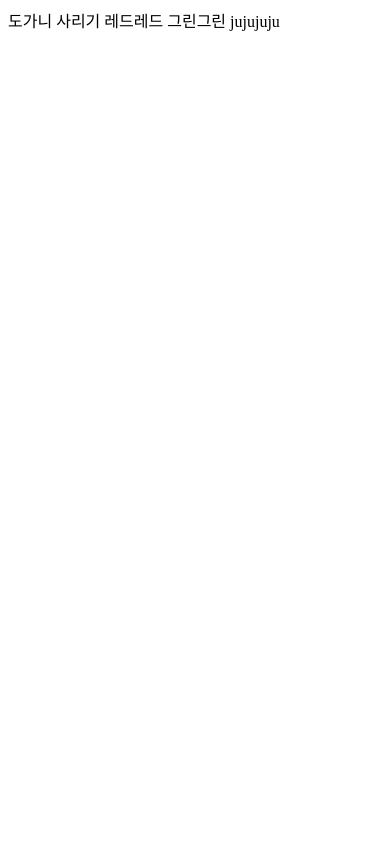
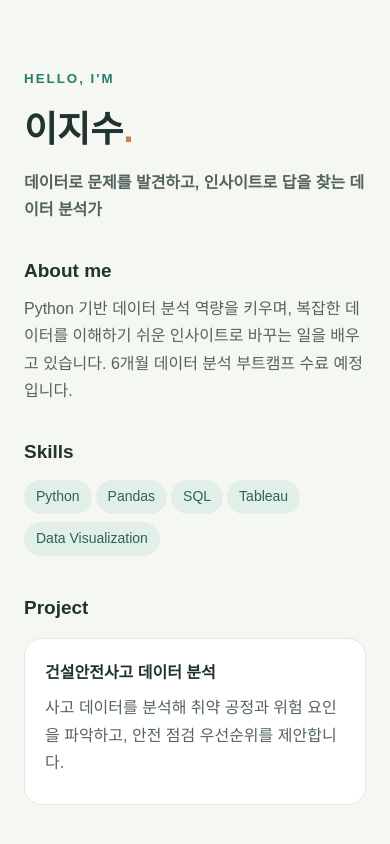
Before and after one commit to yijisooz/261113_empty, a plain HTML site: page index.html in a window 390 px wide. Drawn offline with Linux system fonts and the light colour scheme.

Commit message:
Create responsive data analyst introduction page

```diff
--- a/index.html
+++ b/index.html
@@ -1,14 +1,16 @@
-<!DOCTYPE html>
-<html lang="en">
+<!doctype html>
+<html lang="ko">
 <head>
-    <meta charset="UTF-8">
-    <meta name="viewport" content="width=device-width, initial-scale=1.0">
-    <title>Document</title>
+<meta charset="utf-8"><meta name="viewport" content="width=device-width,initial-scale=1">
+<title>이지수 | Data Analyst</title>
+<style>
+*{box-sizing:border-box}body{margin:0;background:#f5f7f3;color:#20332d;font:16px/1.7 Arial,sans-serif}main{max-width:760px;margin:auto;padding:64px 24px}small{color:#287b68;font-weight:700;letter-spacing:2px}.tag{display:inline-block;background:#e2eee8;color:#286653;padding:5px 12px;border-radius:20px;margin:4px 4px 4px 0;font-size:14px}h1{font-size:clamp(36px,8vw,60px);line-height:1.15;margin:18px 0}h2{font-size:19px;margin:32px 0 8px}.card{background:white;border:1px solid #e3e9e3;border-radius:18px;padding:20px;margin-top:14px}p{margin:8px 0;color:#53645d}a{color:#287b68}
+</style>
 </head>
-<body>
-    <!-- ! + tab -->
-     도가니 사리기 레드레드
-     그린그린
-     jujujuju
-</body>
-</html>
+<body><main>
+<small>HELLO, I'M</small><h1>이지수<span style="color:#d47b55">.</span></h1>
+<p><b>데이터로 문제를 발견하고, 인사이트로 답을 찾는 데이터 분석가</b></p>
+<h2>About me</h2><p>Python 기반 데이터 분석 역량을 키우며, 복잡한 데이터를 이해하기 쉬운 인사이트로 바꾸는 일을 배우고 있습니다. 6개월 데이터 분석 부트캠프 수료 예정입니다.</p>
+<h2>Skills</h2><div><span class="tag">Python</span><span class="tag">Pandas</span><span class="tag">SQL</span><span class="tag">Tableau</span><span class="tag">Data Visualization</span></div>
+<h2>Project</h2><section class="card"><b>건설안전사고 데이터 분석</b><p>사고 데이터를 분석해 취약 공정과 위험 요인을 파악하고, 안전 점검 우선순위를 제안합니다.</p></section>
+</main></body></html>
```
